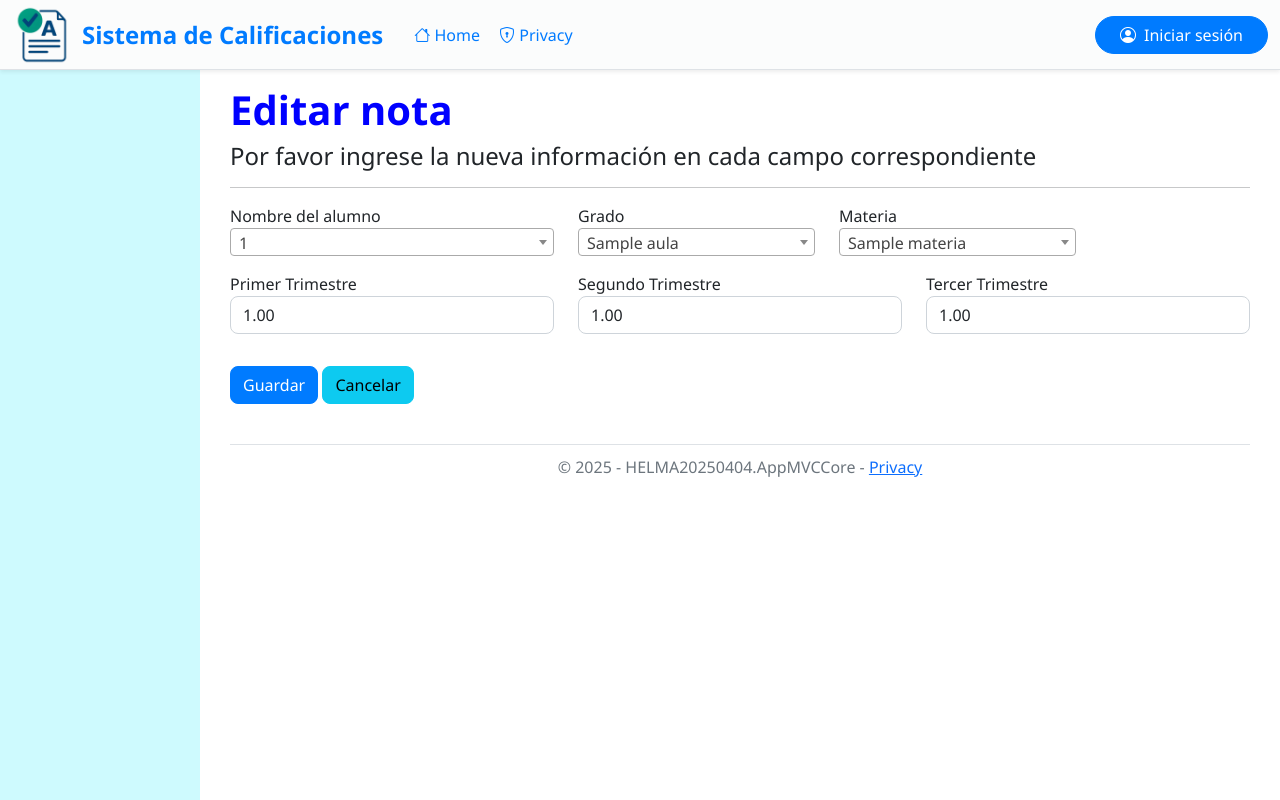
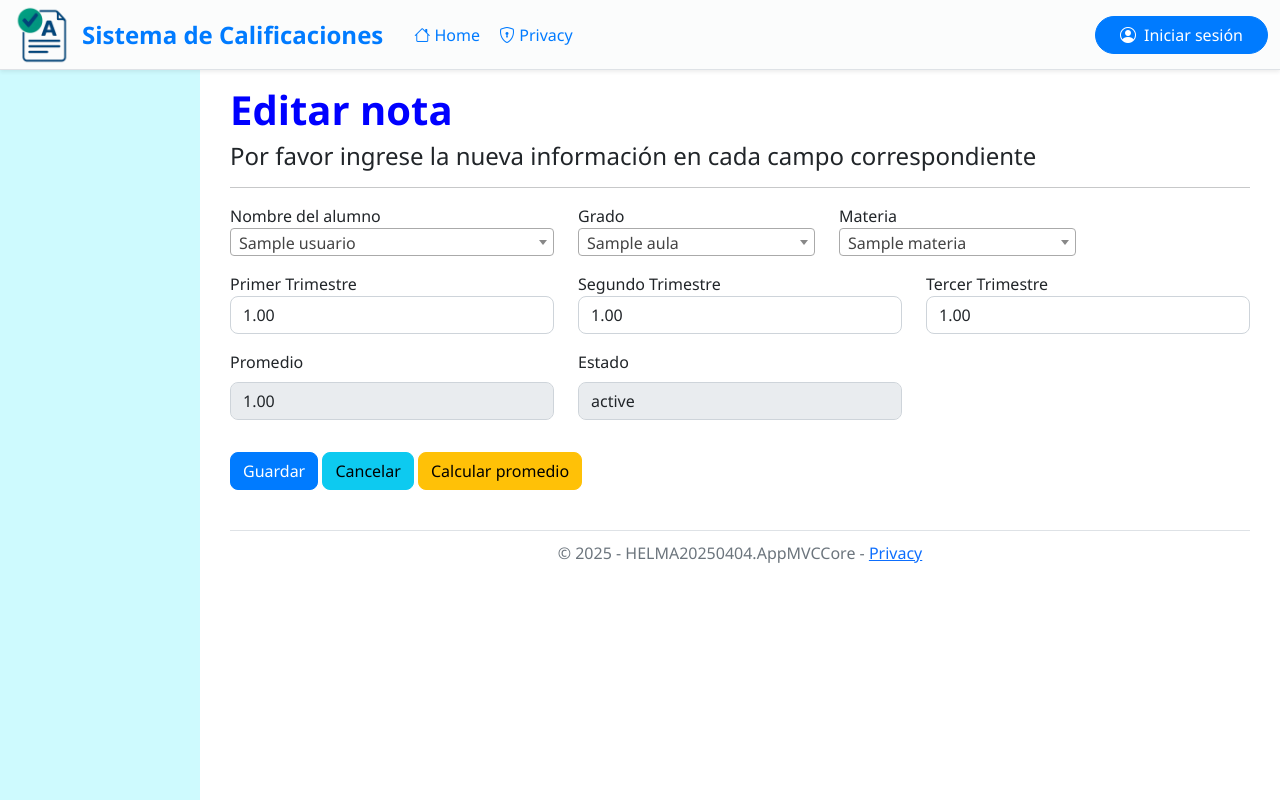
Before and after one commit to Henryjmzx19/HELMA20250404, an ASP.NET Core app: page /Notas/Edit/1 in a window 1280 px wide. Run offline with ASP.NET Core 8, Linux system fonts and the light colour scheme; empty tables hold one stand-in row (values such as "Sample post"); database files in the repository are not loaded; some libraries are stand-ins or nearby versions.

Commit message:
Se agrego boton de para calcular notas en la vista de "editar"

```diff
--- a/HELMA20250404.AppMVCCore/Controllers/NotasController.cs
+++ b/HELMA20250404.AppMVCCore/Controllers/NotasController.cs
@@ -154,13 +154,25 @@ namespace HELMA20250404.AppMVCCore.Controllers
             {
                 return NotFound();
             }
+
             ViewData["IdAula"] = new SelectList(_context.Aulas, "Id", "Nombre", nota.IdAula);
             ViewData["IdMateria"] = new SelectList(_context.Materias, "Id", "Nombre", nota.IdMateria);
-            ViewData["IdMatricula"] = new SelectList(_context.Matriculas, "IdMatricula", "IdMatricula", nota.IdMatricula);
+
+            ViewData["IdMatricula"] = new SelectList(
+                _context.Matriculas
+                    .Include(m => m.Alumno)
+                    .ThenInclude(a => a.Usuario)
+                    .Select(m => new {
+                        m.IdMatricula,
+                        NombreAlumno = m.Alumno.Usuario.NombreUsuario
+                    }).ToList(),
+                "IdMatricula",
+                "NombreAlumno",
+                nota.IdMatricula
+            );
+
             return View(nota);
         }
-
-        // POST: Notas/Edit/5
         [HttpPost]
         [ValidateAntiForgeryToken]
         public async Task<IActionResult> Edit(int id, [Bind("Id,IdMatricula,IdAula,IdMateria,Trimestre1,Trimestre2,Trimestre3,Promedio,Estado")] Nota nota)
@@ -190,9 +202,23 @@ namespace HELMA20250404.AppMVCCore.Controllers
                 }
                 return RedirectToAction(nameof(Index));
             }
+
             ViewData["IdAula"] = new SelectList(_context.Aulas, "Id", "Nombre", nota.IdAula);
             ViewData["IdMateria"] = new SelectList(_context.Materias, "Id", "Nombre", nota.IdMateria);
-            ViewData["IdMatricula"] = new SelectList(_context.Matriculas, "IdMatricula", "IdMatricula", nota.IdMatricula);
+
+            ViewData["IdMatricula"] = new SelectList(
+                _context.Matriculas
+                    .Include(m => m.Alumno)
+                    .ThenInclude(a => a.Usuario)
+                    .Select(m => new {
+                        m.IdMatricula,
+                        NombreAlumno = m.Alumno.Usuario.NombreUsuario
+                    }).ToList(),
+                "IdMatricula",
+                "NombreAlumno",
+                nota.IdMatricula
+            );
+
             return View(nota);
         }
 
@@ -200,6 +226,7 @@ namespace HELMA20250404.AppMVCCore.Controllers
         {
             throw new NotImplementedException();
         }
+
 
         // GET: Notas/Delete/5
         public async Task<IActionResult> Delete(int? id)
--- a/HELMA20250404.AppMVCCore/Views/Notas/Edit.cshtml
+++ b/HELMA20250404.AppMVCCore/Views/Notas/Edit.cshtml
@@ -48,13 +48,29 @@
             <label asp-for="Trimestre3" class="control-label"></label>
             <input asp-for="Trimestre3" class="form-control" />
             <span asp-validation-for="Trimestre3" class="text-danger"></span>
+
         </div>
+
+    </div>
+    <div class="row">
+    <div class="form-group mb-3 col-4">
+        <label asp-for="Promedio" class="form-label">Promedio</label>
+        <input asp-for="Promedio" class="form-control" readonly />
+    </div>
+
+    <div class="form-group mb-3 col-4">
+        <label asp-for="Estado" class="form-label">Estado</label>
+        <input asp-for="Estado" class="form-control" readonly />
+    </div>
     </div>
     <div class="row mt-3">
         <div class="form-group">
             <input type="submit" value="Guardar" class="btn btn-primary" />
             <a asp-action="Index" class="btn btn-info">Cancelar</a>
+            <button type="button" class="btn btn-warning" onclick="calcularPromedio()">Calcular promedio</button>
         </div>
+
+
     </div>
 
 </form>
@@ -62,4 +78,21 @@
     @{
         await Html.RenderPartialAsync("_ValidationScriptsPartial");
     }
+    <script>
+        function calcularPromedio() {
+            var t1 = parseFloat(document.getElementById("Trimestre1").value) || 0;
+            var t2 = parseFloat(document.getElementById("Trimestre2").value) || 0;
+            var t3 = parseFloat(document.getElementById("Trimestre3").value) || 0;
+
+            var promedio = ((t1 + t2 + t3) / 3).toFixed(2);
+            document.getElementById("Promedio").value = promedio;
+
+            // Estado según el promedio
+            if (promedio >= 6) {
+                document.getElementById("Estado").value = "Aprobado";
+            } else {
+                document.getElementById("Estado").value = "Reprobado";
+            }
+        }
+    </script>
 }
```
